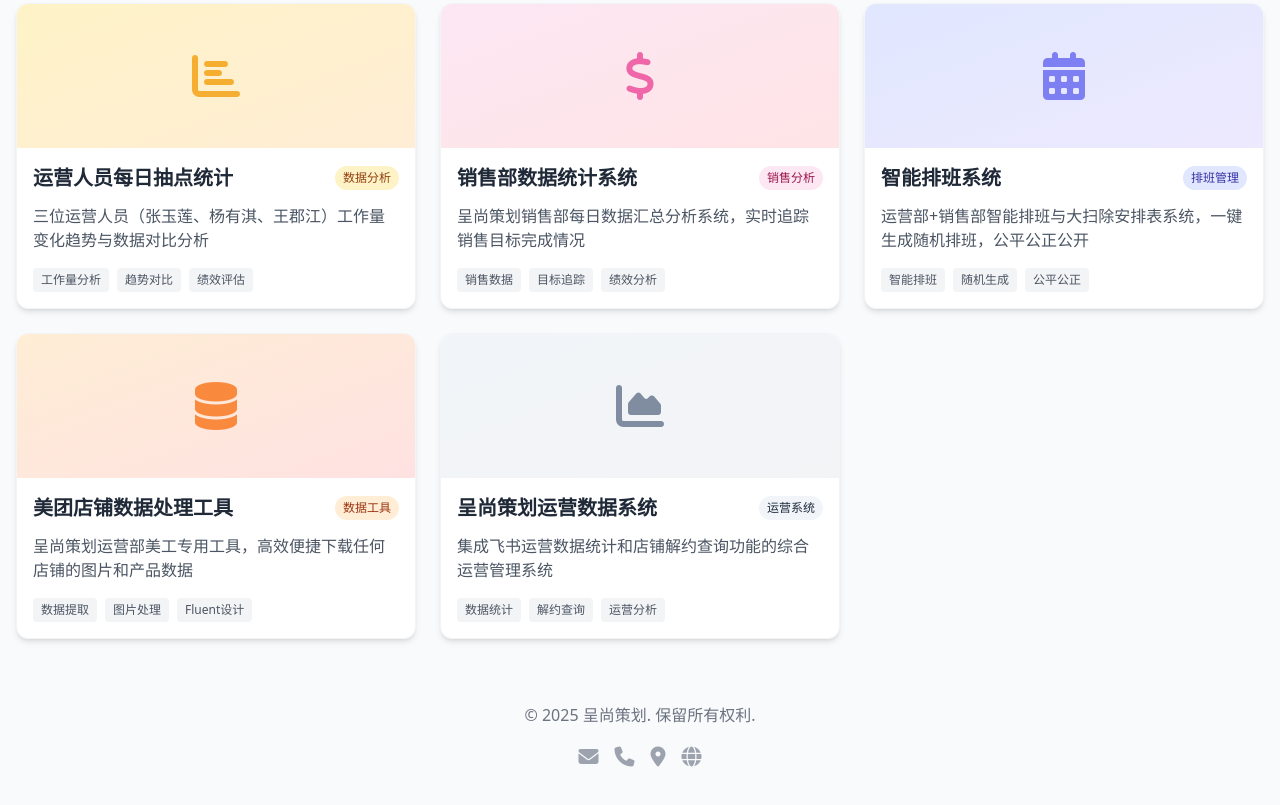
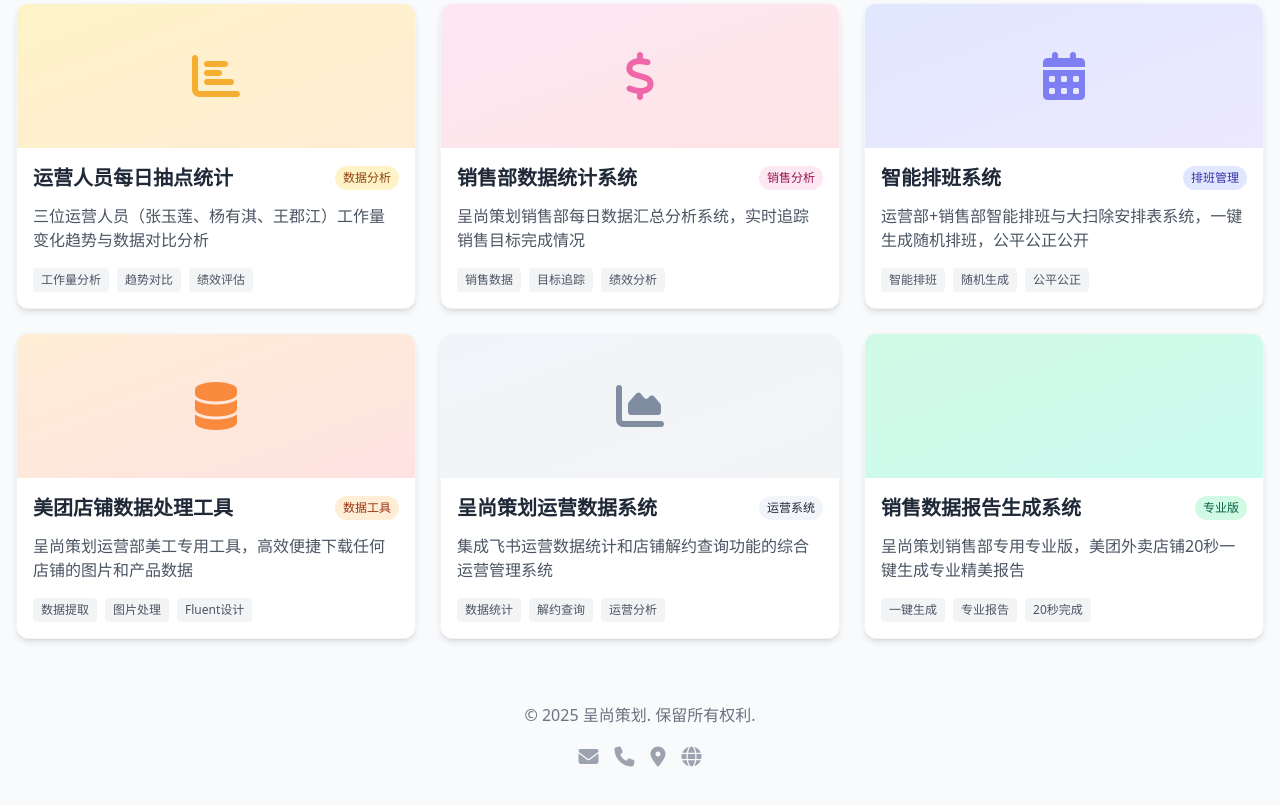
Before and after one commit to XUXIKAI886/xiangmuzhanshiheji, a plain HTML site: page index.html in a window 1280 px wide. Shown: the part 1259-2064 px from the top of the page. Drawn offline with nearby package versions, Linux system fonts and the light colour scheme.

Commit message:
feat: 新增第15个项目卡片 - 销售数据报告生成系统
-  新增销售数据报告生成系统项目卡片
-  更新README文档，完善项目列表至15个项目
-  采用emerald-teal渐变色彩设计
-  更新版本至v2.3.0
-  添加MapleMono-NF-CN-Bold.ttf字体文件

```diff
--- a/index.html
+++ b/index.html
@@ -346,6 +346,27 @@
                     </div>
                 </div>
             </a>
+
+            <!-- 项目卡片15：销售数据报告生成系统 -->
+            <a href="https://xuxikai886.github.io/xiaoshoushujubaogao/" target="_blank" class="project-card group">
+                <div class="card-inner h-full bg-white rounded-xl shadow-md overflow-hidden border border-gray-100">
+                    <div class="h-36 bg-gradient-to-br from-emerald-100 to-teal-100 flex items-center justify-center">
+                        <i class="fas fa-file-chart-line text-5xl text-emerald-500 opacity-80 group-hover:opacity-100 transition-opacity"></i>
+                    </div>
+                    <div class="p-4">
+                        <div class="flex items-center mb-3">
+                            <h3 class="text-xl font-bold text-gray-800 group-hover:text-emerald-600 transition-colors">销售数据报告生成系统</h3>
+                            <span class="ml-auto bg-emerald-100 text-emerald-800 text-xs px-2 py-1 rounded-full">专业版</span>
+                        </div>
+                        <p class="text-gray-600 mb-4">呈尚策划销售部专用专业版，美团外卖店铺20秒一键生成专业精美报告</p>
+                        <div class="flex space-x-2">
+                            <span class="text-xs bg-gray-100 px-2 py-1 rounded text-gray-600">一键生成</span>
+                            <span class="text-xs bg-gray-100 px-2 py-1 rounded text-gray-600">专业报告</span>
+                            <span class="text-xs bg-gray-100 px-2 py-1 rounded text-gray-600">20秒完成</span>
+                        </div>
+                    </div>
+                </div>
+            </a>
         </div>
 
         <!-- 页脚 -->
```
Also changed, not shown: README.md, 1 other file.
